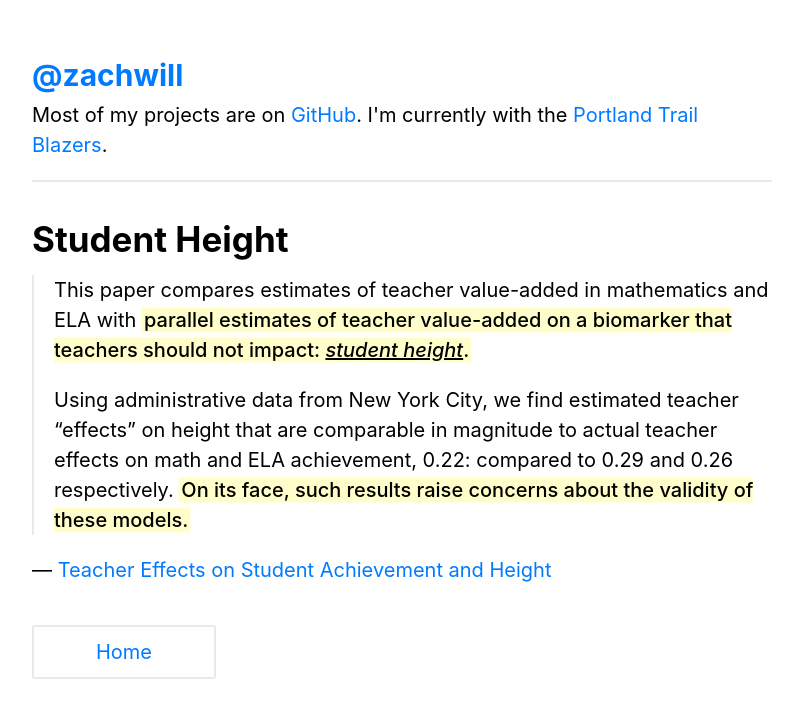
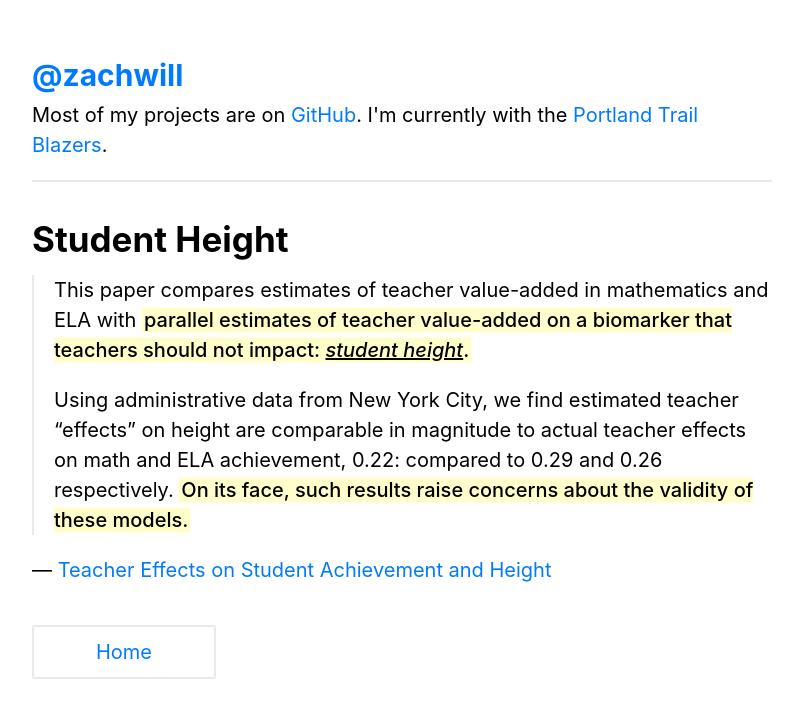
Before and after one commit to zachwill/blog, a Jekyll site: the page built from _posts/2020-12-17-student-height.md, in a window 1280 px wide. Shown: the top 718 px of the page, without its empty margins (238-1041 px from the left). Built offline with Jekyll 4.4.1, drawn with Linux system fonts in a browser that asks for light colours.

Commit message:
No need for 'that' in the sentence

```diff
--- a/_posts/2020-12-17-student-height.md
+++ b/_posts/2020-12-17-student-height.md
@@ -10,7 +10,7 @@ permalink : /student-height/
 > that teachers should not impact: _student height_.**
 >
 > Using administrative data from New York City, we find estimated teacher
-> “effects” on height that are comparable in magnitude to actual teacher
+> “effects” on height are comparable in magnitude to actual teacher
 > effects on math and ELA achievement, 0.22: compared to 0.29 and 0.26
 > respectively. **On its face, such results raise concerns about the validity
 > of these models.**
```
